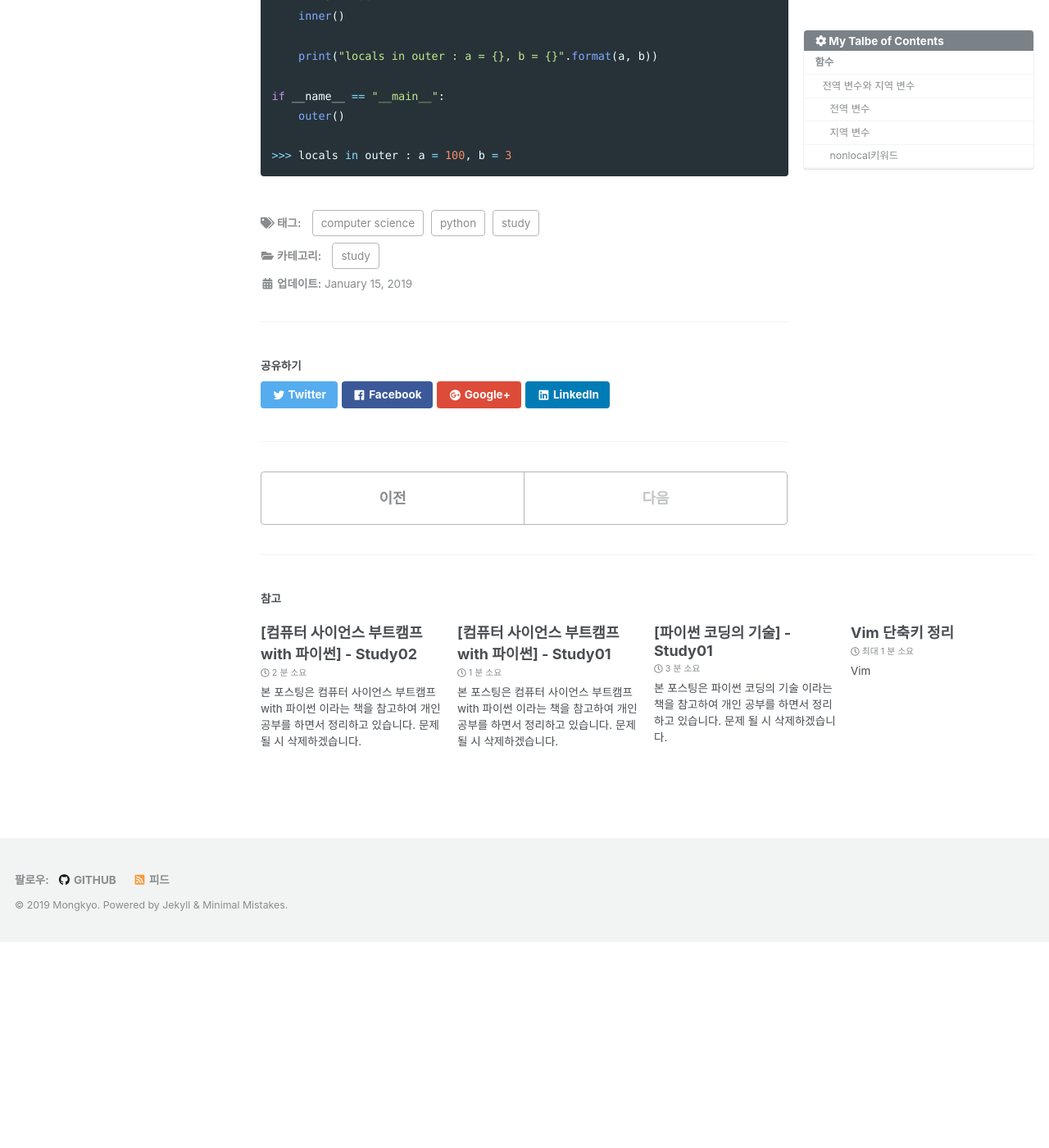
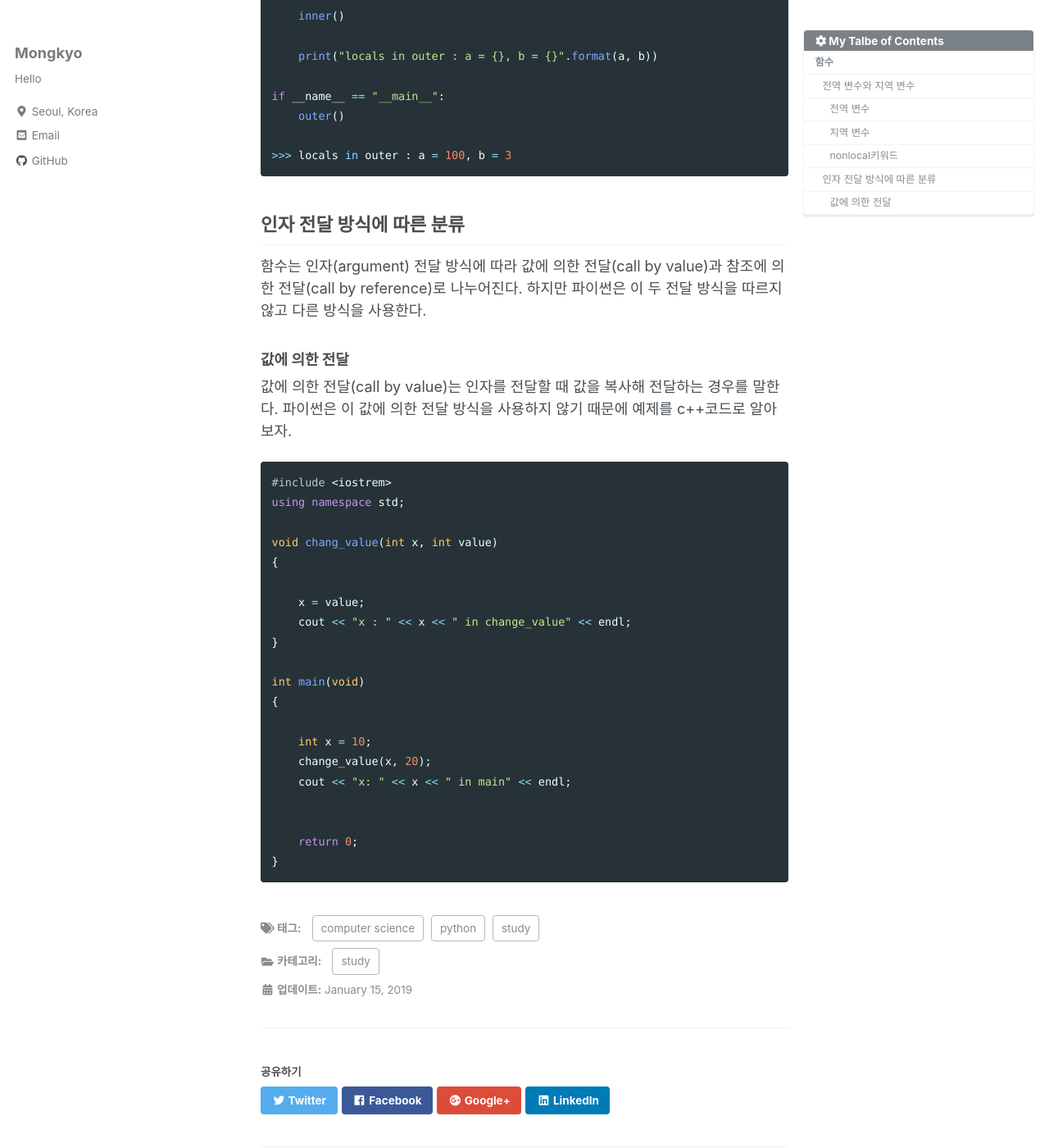
Before and after one commit to mongkyo/mongkyo.github.io, a Jekyll site: the page built from _posts/2019-01-15-chapter5_함수.md, in a window 1280 px wide and 1400 px high, scrolled down 2873 px. Shown: the whole window at 82% size. Built offline with Jekyll 4.4.1, drawn with Linux system fonts in a browser that asks for light colours; nearby versions of some CDN libraries; before the commit the page ends 4023 px from its top, so only the background shows below that.

Commit message:
[add] 2019-01-15-chapter5_함수.md

````diff
--- a/_posts/2019-01-15-chapter5_함수.md
+++ b/_posts/2019-01-15-chapter5_함수.md
@@ -123,3 +123,34 @@ if __name__ == "__main__":
 
 >>> locals in outer : a = 100, b = 3
 ```
+
+## 인자 전달 방식에 따른 분류
+
+함수는 인자(argument) 전달 방식에 따라 값에 의한 전달(call by value)과 참조에 의한 전달(call by reference)로 나누어진다. 하지만 파이썬은 이 두 전달 방식을 따르지 않고 다른 방식을 사용한다.
+
+### 값에 의한 전달
+
+값에 의한 전달(call by value)는 인자를 전달할 때 값을 복사해 전달하는 경우를 말한다. 파이썬은 이 값에 의한 전달 방식을 사용하지 않기 때문에 예제를 c++코드로 알아 보자.
+
+```c++
+#include <iostrem>
+using namespace std;
+
+void chang_value(int x, int value)
+{
+
+    x = value;
+    cout << "x : " << x << " in change_value" << endl;
+}
+
+int main(void)
+{
+
+    int x = 10;
+    change_value(x, 20);
+    cout << "x: " << x << " in main" << endl;
+
+
+    return 0;
+}
+```
````
